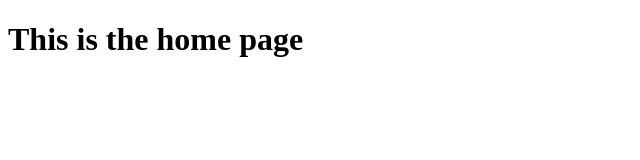
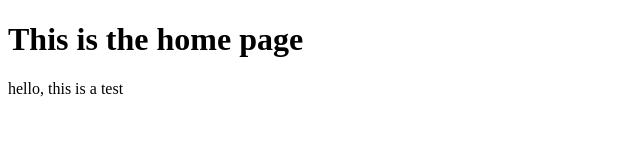
Before and after one commit to CarlChiang/cc_acme_site, a plain HTML site: page index.html in a window 1280 px wide. Shown: the whole page, without its empty margins (0-640 px from the left). Drawn offline with Linux system fonts and the light colour scheme.

Commit message:
added test sentence

```diff
--- a/index.html
+++ b/index.html
@@ -7,5 +7,7 @@
 
 <body>
 <h1>This is the home page</h1>
+
+	<p>hello, this is a test</p>
 </body>
 </html>
```
